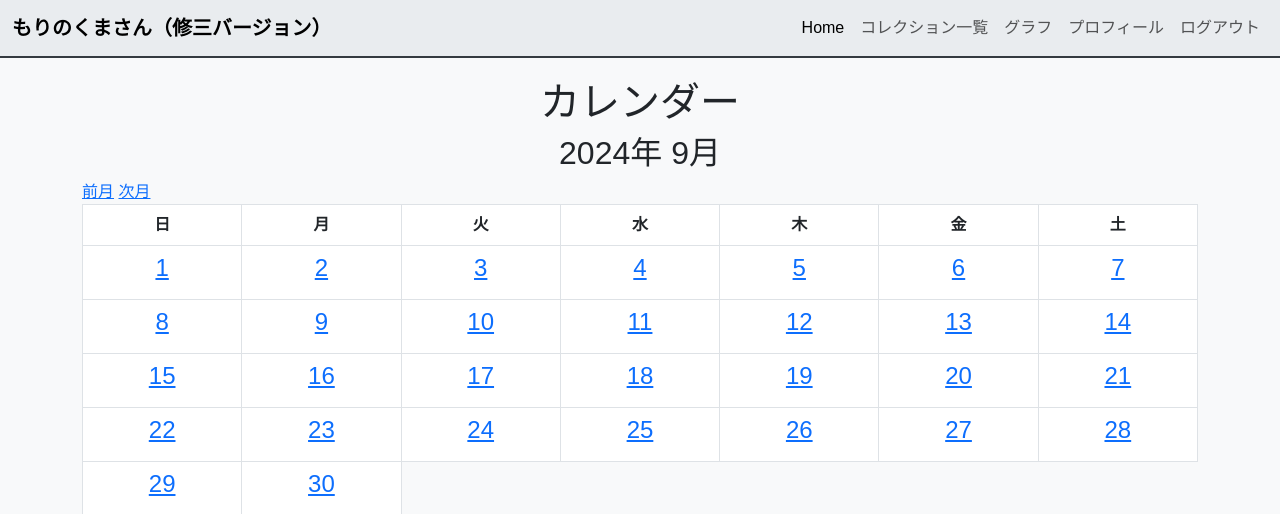
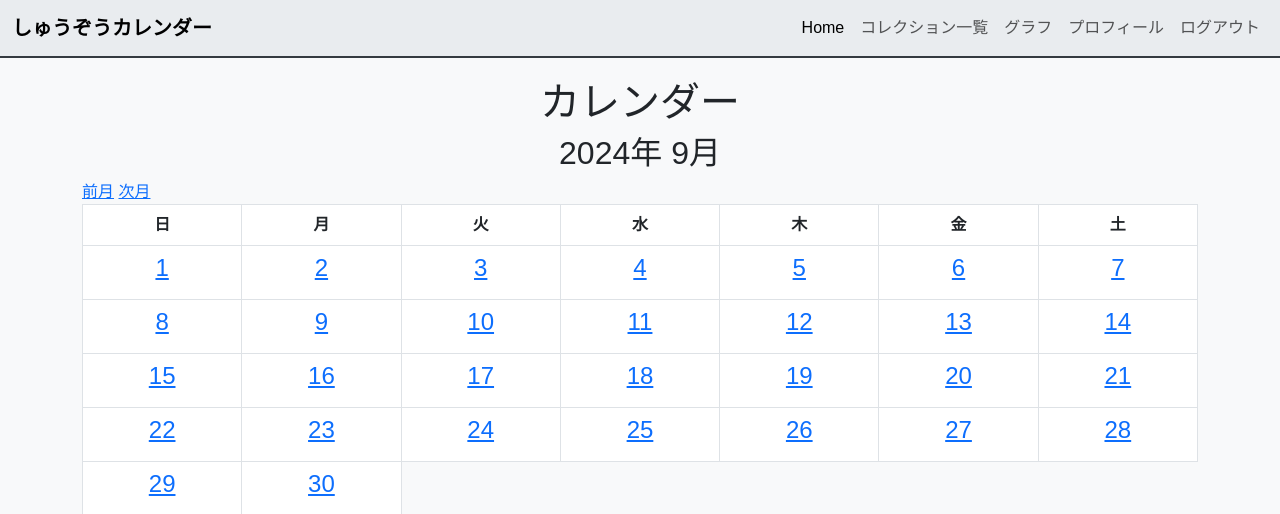
Before and after one commit to OkaTakaaki/hackz, a Django app: page /mycalendar/2024/09/ in a window 1280 px wide. Shown: the top 514 px of the page. Run offline with Django 4.2, Linux system fonts and the light colour scheme.

Commit message:
おわった

```diff
--- a/app/templates/app/base.html
+++ b/app/templates/app/base.html
@@ -4,7 +4,7 @@
 <head>
     <meta charset="UTF-8">
     <meta name="viewport" content="width=device-width, initial-scale=1.0">
-    <title>もりのくまさん（修三バージョン）</title>
+    <title>しゅうぞうカレンダー</title>
     <link rel="stylesheet" href="https://cdn.jsdelivr.net/npm/bootstrap@5.3.0/dist/css/bootstrap.min.css">
 
     {% load static %}
@@ -51,7 +51,7 @@
     <!-- ナビゲーションバー -->
     <nav class="navbar navbar-expand-lg navbar-light">
         <div class="container-fluid">
-            <a class="navbar-brand" href="/">もりのくまさん（修三バージョン）</a>
+            <a class="navbar-brand" href="/">しゅうぞうカレンダー</a>
 
             <!-- ユーザーがログインしている場合、ユーザー名とカスタム画像を表示 -->
             {% if user.is_authenticated %}
```
